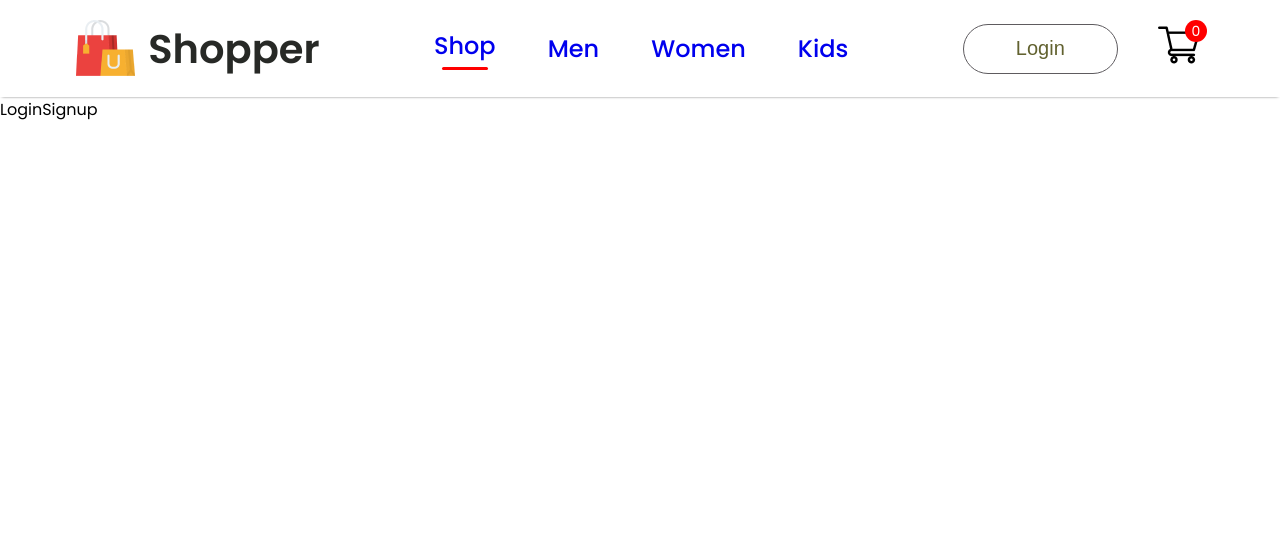
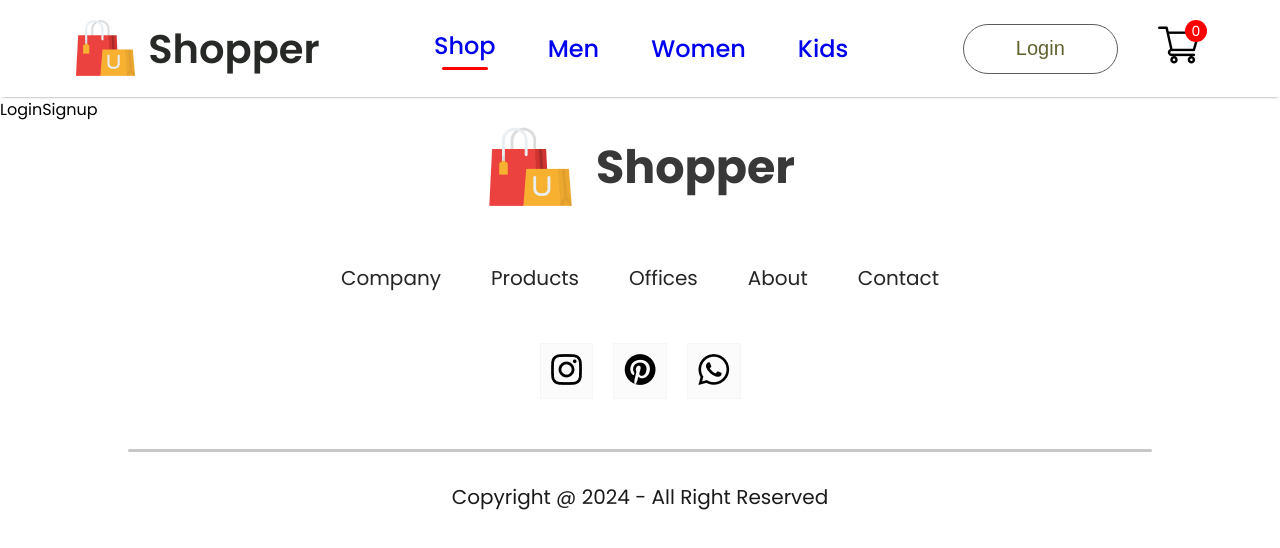
Before and after one commit to Deepeshgiri/MERN-Ecommerce-, a React (Vite) app: page /login in a window 1280 px wide. Shown: the top 548 px of the page. Built offline with nearby package versions, Linux system fonts and the light colour scheme.

Commit message:
Footer section Added.... Home Page done

```diff
--- a/src/App.jsx
+++ b/src/App.jsx
@@ -7,6 +7,7 @@
 import { Product } from './Pages/Product'
 import { Cart } from './Pages/Cart'
 import { LoginSignup } from './Pages/LoginSignup'
+import { Footer } from './Components/Footer/Footer'
 function App() {
   const [count, setCount] = useState(0)
 
@@ -26,6 +27,7 @@
             <Route path='/cart' element={<Cart/>}/>
             <Route path='/login' element={<LoginSignup/>}/>
         </Routes>
+        <Footer/>
         </BrowserRouter>
       </div>
     </>
--- /dev/null
+++ b/src/Components/Footer/Footer.css
@@ -0,0 +1,62 @@
+.footer{
+    display: flex;
+    flex-direction: column;
+    justify-content: center;
+    align-items: center;
+    gap: 50px;
+
+}
+.footer-logo{
+    display: flex;
+    align-items: center;
+    gap: 20px;
+}
+.footer-logo p{
+    color: #383838;
+    font-size: 46px;
+    font-weight: 700;
+
+}
+.footer-links{
+    display: flex;
+    list-style: none;
+    gap: 50px;
+    color: #252525;
+    font-size: 20px;
+
+}
+.footer-links li{
+    cursor: pointer;
+
+}
+.footer-social-icon{
+    display: flex;
+    gap: 20px;
+
+}
+
+.footer-icons-container{
+    padding: 10px;
+    padding-bottom: 6px;
+    background-color: #fbfbfb;
+    border: 1px solid whitesmoke;
+
+}
+.footer-copyright{
+    display: flex;
+    flex-direction: column;
+    align-items: center;
+    gap: 30px;
+    width: 100%;
+    margin-bottom: 30px;
+    font-size: 20px;
+    color: #1a1a1a;
+
+}
+.footer-copyright hr{
+    width: 80%;
+    border: none;
+    border-radius: 12px;
+    height: 3px;
+    background: #c7c7c7;
+}
--- /dev/null
+++ b/src/Components/Footer/Footer.jsx
@@ -0,0 +1,38 @@
+import React from "react";
+import "./Footer.css";
+import footer_logo from "../Assets/logo_big.png";
+import instagram_icon from "../Assets/instagram_icon.png";
+import pintester_icon from "../Assets/pintester_icon.png";
+import whatsapp_icon from "../Assets/whatsapp_icon.png";
+export const Footer = () => {
+  return (
+    <div className="footer">
+      <div className="footer-logo">
+        <img src={footer_logo} alt="" />
+        <p>Shopper</p>
+      </div>
+      <ul className="footer-links">
+        <li>Company</li>
+        <li>Products</li>
+        <li>Offices</li>
+        <li>About</li>
+        <li>Contact</li>
+      </ul>
+      <div className="footer-social-icon">
+        <div className="footer-icons-container">
+          <img src={instagram_icon} alt="" />
+        </div>
+        <div className="footer-icons-container">
+          <img src={pintester_icon} alt="" />
+        </div>
+        <div className="footer-icons-container">
+          <img src={whatsapp_icon} alt="" />
+        </div>
+      </div>
+      <div className="footer-copyright">
+        <hr />
+        <p>Copyright @ 2024 - All Right Reserved </p>
+      </div>
+    </div>
+  );
+};
--- a/src/Components/Offers/Offers.css
+++ b/src/Components/Offers/Offers.css
@@ -1,5 +1,5 @@
 .offers{
-    width: 65%;
+    width: 61%;
     height: 60vh;
     margin: auto;
     display: flex;
--- a/src/Pages/Shop.jsx
+++ b/src/Pages/Shop.jsx
@@ -13,6 +13,7 @@
       <Offers/>
       <NewCollections/>
       <NewsLetter/>
+
     </div>
   );
 };
```
